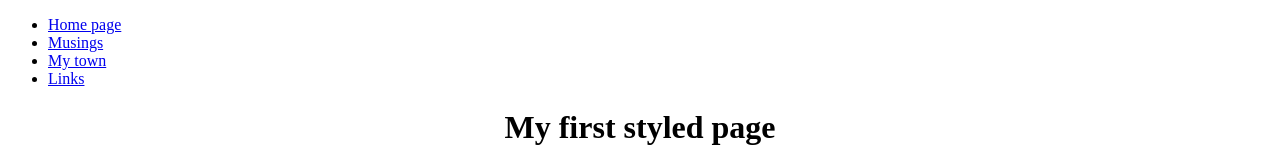
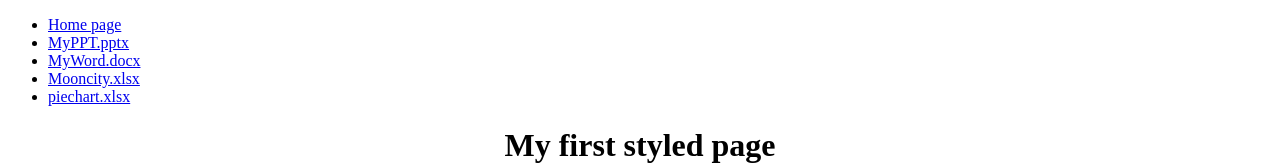
Before and after one commit to YL2001-1991/YL2001-1991.github.io, a plain HTML site: page index.html in a window 1280 px wide. Shown: the top 165 px of the page. Drawn offline with Linux system fonts and the light colour scheme.

```diff
--- a/index.html
+++ b/index.html
@@ -8,9 +8,10 @@
 <!-- Site navigation menu -->
 <ul class="navbar">
 <li><a href="index.html">Home page</a>
-<li><a href="musings.html">Musings</a>
-<li><a href="town.html">My town</a>
-<li><a href="links.html">Links</a>
+<li><a href="MyPPT.pptx">MyPPT.pptx</a></li>
+<li><a href="MyWord.docx">MyWord.docx</a></li>
+<li><a href="Mooncity.xlsx">Mooncity.xlsx</a></li>
+<li><a href="piechart.xlsx">piechart.xlsx</a></li>
 </ul>
 <!-- Main content -->
 <h1 align="center">My first styled page</h1>
```
